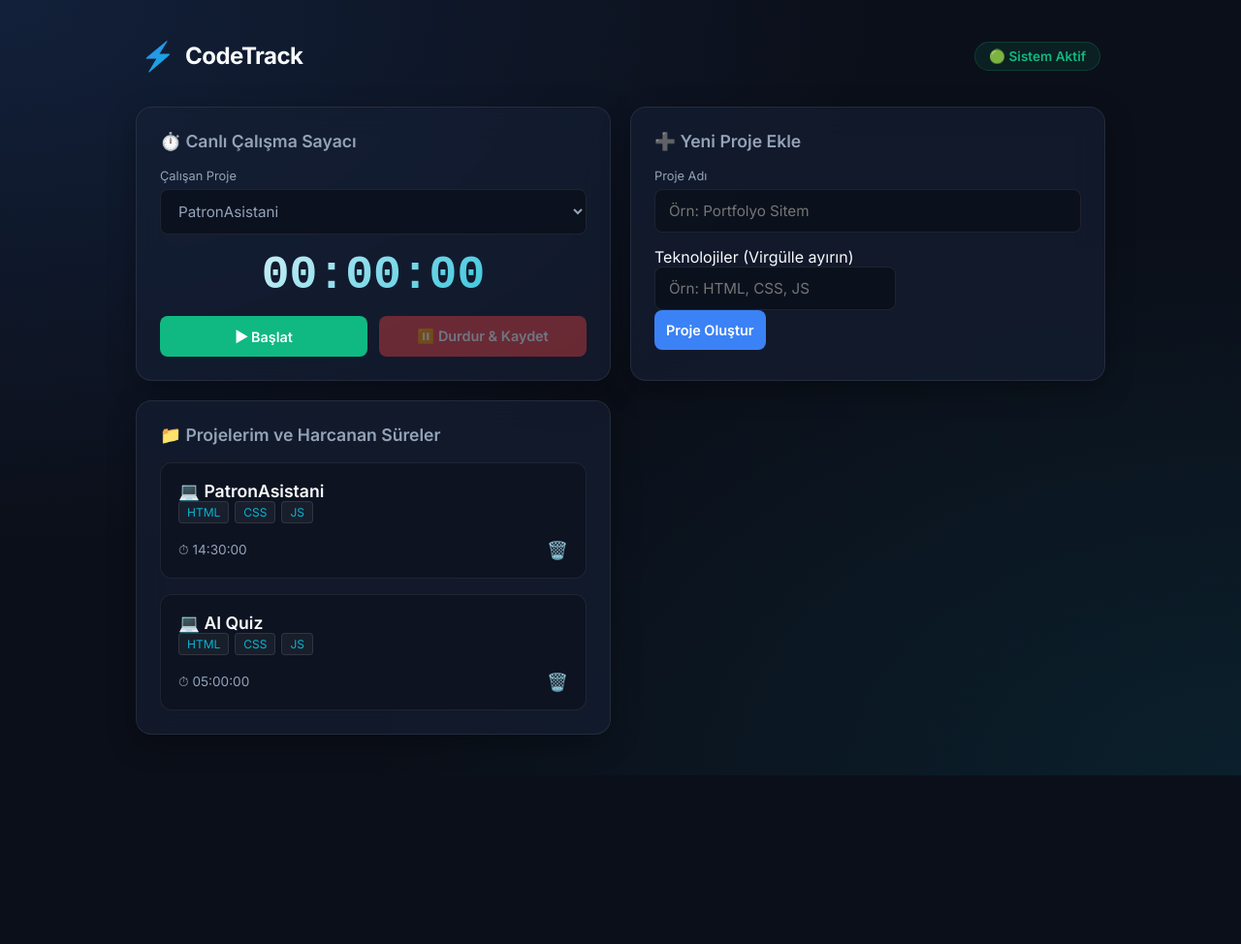
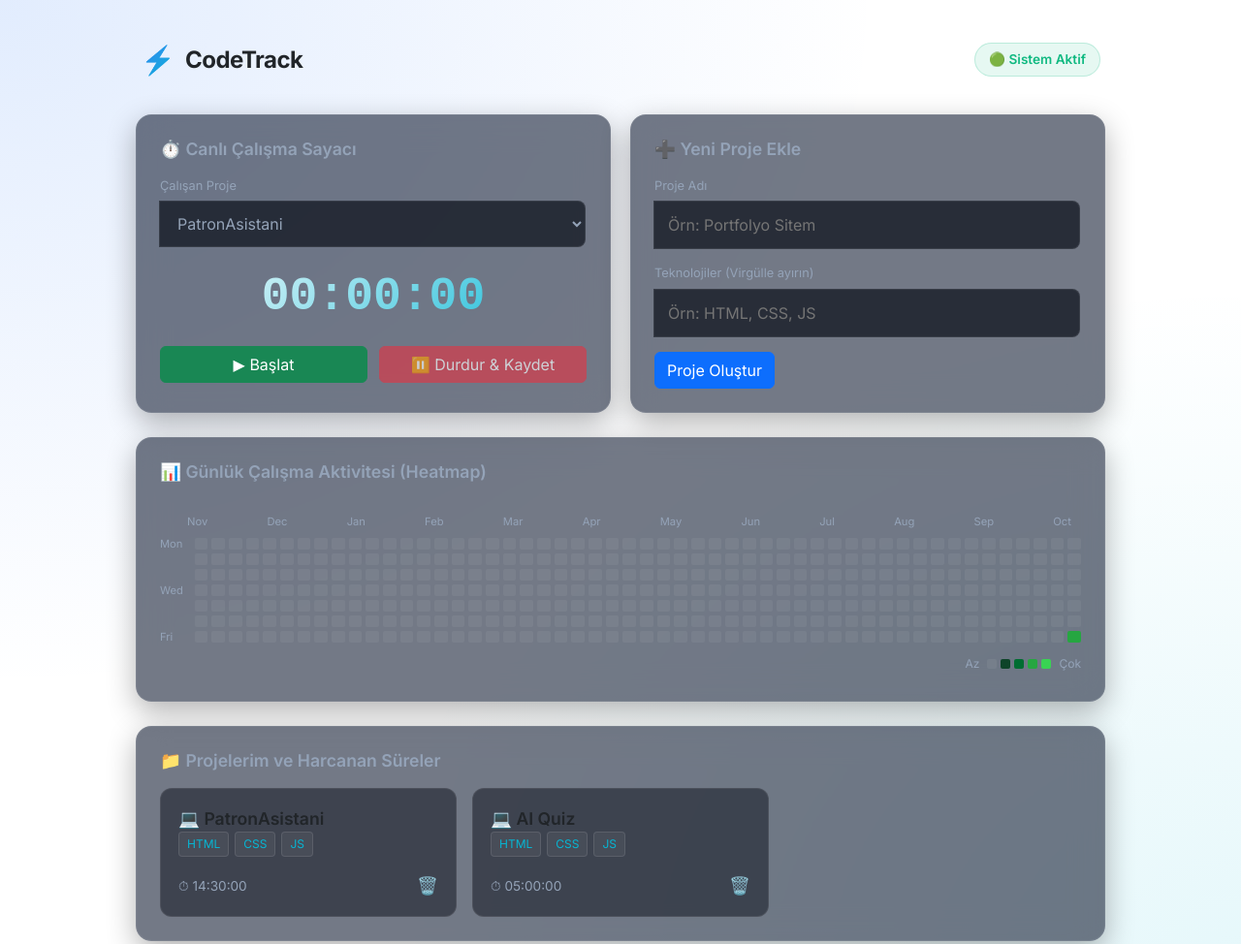
Before and after one commit to Davut-Eren-Ekici/CodeTrack, a plain HTML site: page index.html in a window 1280 px wide. Shown: the top 974 px of the page at 97% size. Before the commit the page ends 800 px from the top, so only its background shows below. Drawn offline with nearby package versions, Linux system fonts and the light colour scheme.

Commit message:
Bootstart add

```diff
--- a/index.html
+++ b/index.html
@@ -7,82 +7,93 @@
     <meta name="author" content="Davut Eren Ekici">
     <link rel="stylesheet" href="style.css">
     <link href="https://fonts.googleapis.com/css2?family=Inter:wght@400;600;700&display=swap" rel="stylesheet">
+    <link href="https://cdn.jsdelivr.net/npm/bootstrap@5.3.8/dist/css/bootstrap.min.css" rel="stylesheet"
+        integrity="sha384-sRIl4kxILFvY47J16cr9ZwB07vP4J8+LH7qKQnuqkuIAvNWLzeN8tE5YBujZqJLB" crossorigin="anonymous">
     <title>CodeTrack - Proje ve Zaman Takibi</title>
 </head>
 
 <body>
     <div class="app-container">
         <header>
-
             <div class="logo">
-
                 <span class="logo-icon">⚡</span>
                 <span class="logo-text">CodeTrack</span>
+            </div>
+            <div class="badge-status">🟢 Sistem Aktif</div>
+        </header>
 
-            </div>
-
-            <div class="badge-status">🟢 Sistem Aktif</div>
-
-
-        </header>
         <div class="top-grid">
-
             <div class="glass-card time-card">
                 <h3>⏱️ Canlı Çalışma Sayacı</h3>
-
                 <div class="input-group">
-
                     <label for="projeSec">Çalışan Proje</label>
-
-                    <select id="projeSec">
-                        <option value="PatronAsistani">PatronAsistani</option>
-                        <option value="AI-NOTE-MASTER">AI Note Master</option>
-                        <option value="AI Quiz">AI Quiz</option>
-                    </select>
+                    <select id="projeSec"></select>
                 </div>
-
                 <div class="timer-display" id="timer">00:00:00</div>
-
                 <div class="timer-actions">
                     <button class="btn btn-success" id="baslatBtn">▶ Başlat</button>
                     <button class="btn btn-danger" id="durdurBtn" disabled>⏸️ Durdur & Kaydet</button>
                 </div>
-
             </div>
 
             <div class="glass-card add-card">
                 <h3>➕ Yeni Proje Ekle</h3>
-                <!-- proje girişi (Kullanıcı) -->
                 <form action="#" class="yeniProjeFormu">
                     <div class="input-group">
                         <label for="projeAdi">Proje Adı</label>
                         <input type="text" id="projeAdi" placeholder="Örn: Portfolyo Sitem" required>
-
                     </div>
-
-                    <div class="input-gruop">
+                    <div class="input-group">
                         <label for="teknolojiler">Teknolojiler (Virgülle ayırın)</label>
                         <input type="text" id="teknolojiler" placeholder="Örn: HTML, CSS, JS" required>
                     </div>
                     <button type="submit" class="btn btn-primary">Proje Oluştur</button>
                 </form>
             </div>
+        </div>
 
-
-
-            <div class="glass-card projects-section">
-                <div class="section-header">
-                    <h3>📁 Projelerim ve Harcanan Süreler</h3>
+        <!-- GitHub Tarzı Full Genişlik Isı Haritası -->
+        <div class="glass-card contribution-section">
+            <div class="section-header">
+                <h3>📊 Günlük Çalışma Aktivitesi (Heatmap)</h3>
+            </div>
+            <div class="heatmap-wrapper">
+                <div class="heatmap-months" id="heatmapMonths"></div>
+                <div class="heatmap-body">
+                    <div class="heatmap-weekdays">
+                        <span>Mon</span>
+                        <span>Wed</span>
+                        <span>Fri</span>
+                    </div>
+                    <div class="heatmap-grid" id="heatmapGrid"></div>
                 </div>
-
-                <div class="project-grid" id="projeListesi">
-                    <!-- eklenen projeler js ile buraya gelecek -->
+                <div class="heatmap-footer">
+                    <span>Az</span>
+                    <div class="heatmap-legend">
+                        <span class="square level-0"></span>
+                        <span class="square level-1"></span>
+                        <span class="square level-2"></span>
+                        <span class="square level-3"></span>
+                        <span class="square level-4"></span>
+                    </div>
+                    <span>Çok</span>
                 </div>
             </div>
-
         </div>
 
+        <div class="glass-card projects-section">
+            <div class="section-header">
+                <h3>📁 Projelerim ve Harcanan Süreler</h3>
+            </div>
+            <div class="project-grid" id="projeListesi"></div>
+        </div>
     </div>
+    <script src="https://cdn.jsdelivr.net/npm/@popperjs/core@2.11.8/dist/umd/popper.min.js"
+        integrity="sha384-I7E8VVD/ismYTF4hNIPjVp/Zjvgyol6VFvRkX/vR+Vc4jQkC+hVqc2pM8ODewa9r"
+        crossorigin="anonymous"></script>
+    <script src="https://cdn.jsdelivr.net/npm/bootstrap@5.3.8/dist/js/bootstrap.min.js"
+        integrity="sha384-G/EV+4j2dNv+tEPo3++6LCgdCROaejBqfUeNjuKAiuXbjrxilcCdDz6ZAVfHWe1Y"
+        crossorigin="anonymous"></script>
     <script src="script.js"></script>
 </body>
 
--- a/script.js
+++ b/script.js
@@ -1,5 +1,8 @@
 let kayitliVeri = localStorage.getItem('codeTrackProjeler');
+let kayitliGunler = localStorage.getItem('codeTrackAktiviteler');
+
 let projeler = [];
+let gunlukAktiviteler = {};
 
 try {
     projeler = kayitliVeri ? JSON.parse(kayitliVeri) : [];
@@ -16,12 +19,26 @@ try {
     ];
 }
 
+try {
+    gunlukAktiviteler = kayitliGunler ? JSON.parse(kayitliGunler) : {
+        [bugunTarihStr()]: 7200
+    };
+} catch (e) {
+    gunlukAktiviteler = {};
+}
+
 let timerInterval = null;
 let gecenSaniye = 0;
 let calisiyorMu = false;
 
+function bugunTarihStr() {
+    const d = new Date();
+    return d.toISOString().split('T')[0];
+}
+
 function verileriKaydet() {
     localStorage.setItem('codeTrackProjeler', JSON.stringify(projeler));
+    localStorage.setItem('codeTrackAktiviteler', JSON.stringify(gunlukAktiviteler));
 }
 
 function saniyeFormatla(toplamSaniye) {
@@ -29,11 +46,49 @@ function saniyeFormatla(toplamSaniye) {
     const dakika = Math.floor((toplamSaniye % 3600) / 60);
     const saniye = toplamSaniye % 60;
 
-    const h = String(saat).padStart(2, '0');
-    const m = String(dakika).padStart(2, '0');
-    const s = String(saniye).padStart(2, '0');
+    return `${String(saat).padStart(2, '0')}:${String(dakika).padStart(2, '0')}:${String(saniye).padStart(2, '0')}`;
+}
 
-    return `${h}:${m}:${s}`;
+function heatmapCiz() {
+    const gridEl = document.getElementById('heatmapGrid');
+    const monthsEl = document.getElementById('heatmapMonths');
+    gridEl.innerHTML = '';
+    monthsEl.innerHTML = '';
+
+    const gunSayisi = 364;
+    const bugun = new Date();
+    let eklenenAylar = new Set();
+
+    for (let i = gunSayisi - 1; i >= 0; i--) {
+        const tarih = new Date();
+        tarih.setDate(bugun.getDate() - i);
+        const tarihStr = tarih.toISOString().split('T')[0];
+
+        const ayAdi = tarih.toLocaleString('en-US', { month: 'short' });
+        if (!eklenenAylar.has(ayAdi) && tarih.getDate() <= 7) {
+            eklenenAylar.add(ayAdi);
+        }
+
+        const calismaSuresi = gunlukAktiviteler[tarihStr] || 0;
+
+        let seviye = 0;
+        if (calismaSuresi > 0 && calismaSuresi <= 1800) seviye = 1;
+        else if (calismaSuresi > 1800 && calismaSuresi <= 5400) seviye = 2;
+        else if (calismaSuresi > 5400 && calismaSuresi <= 10800) seviye = 3;
+        else if (calismaSuresi > 10800) seviye = 4;
+
+        const kare = document.createElement('div');
+        kare.className = `heatmap-square level-${seviye}`;
+        kare.title = `${tarihStr}: ${Math.round(calismaSuresi / 60)} dakika çalışma`;
+
+        gridEl.appendChild(kare);
+    }
+
+    eklenenAylar.forEach(ay => {
+        const span = document.createElement('span');
+        span.textContent = ay;
+        monthsEl.appendChild(span);
+    });
 }
 
 function arayuzCiz() {
@@ -73,6 +128,8 @@ function arayuzCiz() {
 
         projeListesiEl.appendChild(kart);
     });
+
+    heatmapCiz();
 }
 
 function projeSil(id) {
@@ -115,6 +172,10 @@ durdurBtn.addEventListener('click', () => {
 
     if (hedefProje) {
         hedefProje.sureSaniye += gecenSaniye;
+
+        const bugun = bugunTarihStr();
+        gunlukAktiviteler[bugun] = (gunlukAktiviteler[bugun] || 0) + gecenSaniye;
+
         verileriKaydet();
         arayuzCiz();
     }
--- a/style.css
+++ b/style.css
@@ -1,47 +1,33 @@
-/* 1. :root -> Tüm projede geçerli renk ve tasarım değişkenlerimizi tanımladığımız alan. */
 :root {
     --bg-color: #0b0f19;
-    /* Ana arka planın koyu lacivert/siyah rengi */
     --card-bg: rgba(23, 32, 54, 0.6);
-    /* Cam kartların %60 opaklıktaki şeffaf rengi */
     --border-color: rgba(255, 255, 255, 0.08);
-    /* Kartların etrafındaki ince şeffaf çizgi */
     --accent-blue: #3b82f6;
-    /* Vurgulayıcı mavi renk (butonlar vb.) */
     --accent-cyan: #06b6d4;
-    /* Vurgulayıcı turkuaz renk (yazılar/neon etkileri) */
     --accent-green: #10b981;
-    /* Başlat butonu ve durum yeşili */
     --accent-red: #ef4444;
-    /* Durdur/Sil butonları kırmızısı */
     --text-main: #f8fafc;
-    /* Ana metin rengi (beyaza yakın parlak) */
     --text-muted: #94a3b8;
-    /* İkincil/silik metin rengi (gri) */
 }
 
 * {
     box-sizing: border-box;
     margin: 0;
     padding: 0;
-    font-family: 'Inter', sans-serif;/
+    font-family: 'Inter', sans-serif;
 }
-
 
 body {
     background-color: var(--bg-color);
-
     background-image:
         radial-gradient(at 0% 0%, rgba(59, 130, 246, 0.15) 0px, transparent 50%),
         radial-gradient(at 100% 100%, rgba(6, 182, 212, 0.1) 0px, transparent 50%);
-
     color: var(--text-main);
     min-height: 100vh;
     padding: 30px 20px;
     display: flex;
     justify-content: center;
 }
-
 
 .app-container {
     width: 100%;
@@ -54,7 +40,6 @@ body {
 header {
     display: flex;
     justify-content: space-between;
-    /*Logoyu Sola rozeti sağa iter  */
     align-items: center;
     padding: 10px 5px;
 }
@@ -67,27 +52,21 @@ header {
 
 .logo-icon {
     font-size: 1.8rem;
-    /* İkona maviden turkuaza kayan modern bir renk gradyanı verir. */
     background: linear-gradient(135deg, var(--accent-blue), var(--accent-cyan));
     background-clip: text;
-    /* Gradyanı metnin/ikonun içine maskeler. */
     -webkit-background-clip: text;
-    /* Gradyanı metnin/ikonun içine maskeler. */
     -webkit-text-fill-color: transparent;
-    /* İkonun kendi rengini şeffaf yapar ki gradyan görünsün. */
 }
 
 .logo-text {
     font-size: 1.5rem;
     font-weight: 700;
     letter-spacing: -0.5px;
-    /* Harf aralığını hafifçe daraltarak modern görünüm sağlar. */
 }
 
 .badge-status {
     background: rgba(16, 185, 129, 0.1);
     color: var(--accent-green);
-    /* Parlak yeşil yazı rengi */
     border: 1px solid rgba(16, 185, 129, 0.2);
     padding: 6px 14px;
     border-radius: 20px;
@@ -97,11 +76,8 @@ header {
 
 .glass-card {
     background: var(--card-bg);
-    /* %60 saydam koyu lacivert arka plan */
     backdrop-filter: blur(16px);
-    /* Arka planı 16px bulanıklaştırarak gerçek cam efekti verir. */
     -webkit-backdrop-filter: blur(16px);
-    /* Safari tarayıcı desteği için */
     border: 1px solid var(--border-color);
     border-radius: 16px;
     padding: 24px;
@@ -111,14 +87,12 @@ header {
 .glass-card h3 {
     font-size: 1.1rem;
     color: var(--text-muted);
-    /* Gri/silik yazı rengi */
     margin-bottom: 18px;
     font-weight: 600;
 }
 
 .top-grid {
     display: grid;
-    /* Izgara (Grid) düzenini aktif eder. */
     grid-template-columns: 1fr 1fr;
     gap: 20px;
 }
@@ -126,7 +100,6 @@ header {
 @media (max-width: 768px) {
     .top-grid {
         grid-template-columns: 1fr;
-        /* Mobil cihazlarda kartları yan yana değil, alt alta dizer. */
     }
 }
 
@@ -142,9 +115,8 @@ header {
     color: var(--text-muted);
 }
 
-input,
-select {
-    background: rgb(11, 15, 25, 0.7);
+input, select {
+    background: rgba(11, 15, 25, 0.7);
     border: 1px solid var(--border-color);
     color: var(--text-muted);
     padding: 12px 14px;
@@ -152,12 +124,13 @@ select {
     outline: none;
     font-size: 0.95rem;
     transition: all 0.2s;
+    width: 100%;
 }
 
-input:focus,
-select:focus {
+input:focus, select:focus {
     border-color: var(--accent-blue);
-    box-shadow: 0 0 10px rgb(59, 130, 246, 0.2);
+    box-shadow: 0 0 10px rgba(59, 130, 246, 0.2);
+    color: var(--text-main);
 }
 
 .timer-display {
@@ -166,7 +139,6 @@ select:focus {
     text-align: center;
     margin: 15px 0;
     font-family: monospace;
-
     background: linear-gradient(135deg, #ffffff, var(--accent-cyan));
     background-clip: text;
     -webkit-background-clip: text;
@@ -189,53 +161,122 @@ select:focus {
     font-size: 0.9rem;
 }
 
-/* Buton Renk Varyasyonları */
-.btn-primary {
-    background: var(--accent-blue);
-    color: white;
-}
+.btn-primary { background: var(--accent-blue); color: white; }
+.btn-primary:hover { background: #2563eb; }
 
-.btn-primary:hover {
-    background: #2563eb;
-}
+.btn-success { background: var(--accent-green); color: white; }
+.btn-success:hover { background: #059669; }
 
-/* Fare üzerine gelince koyulaşır. */
-
-.btn-success {
-    background: var(--accent-green);
-    color: white;
-}
-
-.btn-success:hover {
-    background: #059669;
-}
-
-.btn-danger {
-    background: var(--accent-red);
-    color: white;
-}
-
-.btn-danger:hover {
-    background: #dc2626;
-}
+.btn-danger { background: var(--accent-red); color: white; }
+.btn-danger:hover { background: #dc2626; }
 
 .btn:disabled {
     opacity: 0.4;
-    /* Butonu yarı saydam/silik yapar. */
     cursor: not-allowed;
-    /* Fareyle gelince tıklanamaz işareti çıkarır. */
 }
 
+/* Heatmap Tam Ekran Stilleri */
+.contribution-section {
+    display: flex;
+    flex-direction: column;
+    gap: 15px;
+}
+
+.heatmap-wrapper {
+    display: flex;
+    flex-direction: column;
+    gap: 8px;
+    width: 100%;
+    padding-bottom: 5px;
+}
+
+.heatmap-months {
+    display: flex;
+    justify-content: space-between;
+    font-size: 0.7rem;
+    color: var(--text-muted);
+    padding-left: 28px;
+    padding-right: 10px;
+}
+
+.heatmap-body {
+    display: flex;
+    gap: 8px;
+    align-items: flex-start;
+    width: 100%;
+}
+
+.heatmap-weekdays {
+    display: flex;
+    flex-direction: column;
+    justify-content: space-between;
+    height: 108px;
+    font-size: 0.7rem;
+    color: var(--text-muted);
+    padding-right: 4px;
+}
+
+.heatmap-weekdays span {
+    height: 12px;
+    line-height: 12px;
+}
+
+.heatmap-grid {
+    display: grid;
+    grid-template-rows: repeat(7, 12px);
+    grid-template-columns: repeat(52, 1fr);
+    gap: 4px;
+    width: 100%;
+}
+
+.heatmap-square {
+    width: 100%;
+    height: 12px;
+    border-radius: 2px;
+    transition: transform 0.1s;
+}
+
+.heatmap-square:hover {
+    transform: scale(1.3);
+    border: 1px solid rgba(255, 255, 255, 0.4);
+}
+
+.level-0 { background-color: rgba(255, 255, 255, 0.05); }
+.level-1 { background-color: #0e4429; }
+.level-2 { background-color: #006d32; }
+.level-3 { background-color: #26a641; }
+.level-4 { background-color: #39d353; }
+
+.heatmap-footer {
+    display: flex;
+    align-items: center;
+    justify-content: flex-end;
+    gap: 8px;
+    font-size: 0.75rem;
+    color: var(--text-muted);
+    margin-top: 5px;
+}
+
+.heatmap-legend {
+    display: flex;
+    gap: 4px;
+}
+
+.heatmap-legend .square {
+    width: 10px;
+    height: 10px;
+    border-radius: 2px;
+}
+
+/* Proje Kartları */
 .project-grid {
     display: grid;
-    /* Minimum 280px genişliğinde kartlar oluşturur, sığdıkça yan yana dizer. */
     grid-template-columns: repeat(auto-fill, minmax(280px, 1fr));
     gap: 16px;
 }
 
 .project-card {
     background: rgba(11, 15, 25, 0.5);
-    /* İç kart arka planı */
     border: 1px solid var(--border-color);
     border-radius: 12px;
     padding: 18px;
@@ -248,7 +289,6 @@ select:focus {
 
 .project-card:hover {
     transform: translateY(-3px);
-    /* Kartı 3 piksel yukarı kaldırır. */
     border-color: rgba(59, 130, 246, 0.4);
 }
 
@@ -293,8 +333,6 @@ select:focus {
     transition: transform 0.2s;
 }
 
-
 .btn-delete:hover {
     transform: scale(1.2);
-    /* Üzerine gelince çöp kutusu simgesini büyütür. */
 }
```
